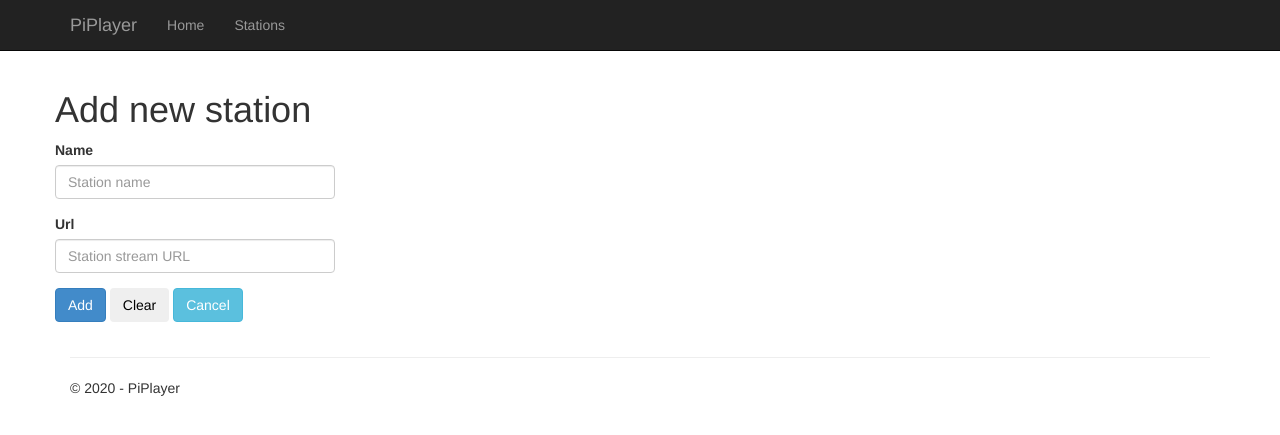
After one commit to KowalskiPiotr98/PiPlayer, a Flask app: page /newStation in a window 1280 px wide. The commit adds this page. Shown: the top 435 px of the page. Run offline with Flask 2, Linux system fonts and the light colour scheme; parts of the project's set-up code (start-up, migrations or seed data) failed here and were passed over; some libraries are stand-ins or nearby versions.

Commit message:
Add adding new stations

```diff
--- /dev/null
+++ b/PiPlayer/PiPlayer/templates/new_station.html
@@ -0,0 +1,27 @@
+{% extends "layout.html" %}
+
+{% block content %}
+
+<h1 class="row">
+    Add new station
+</h1>
+
+<div class="row">
+    <form action="/newStation" method="post">
+        <div class="form-group">
+            <label for="name">Name</label>
+            <input class="form-control" type="text" placeholder="Station name" name="name" id="name"/>
+        </div>
+        <div class="form-group">
+            <label for="url">Url</label>
+            <input class="form-control" type="url" placeholder="Station stream URL" name="url" id="url"/>
+        </div>
+        <div class="form-group">
+            <input type="submit" value="Add" class="btn btn-primary"/>
+            <input type="reset" value="Clear" class="btn btn-secondary"/>
+            <a href="/stations" class="btn btn-info">Cancel</a>
+        </div>
+    </form>
+</div>
+
+{% endblock %}
--- a/PiPlayer/PiPlayer/templates/stations.html
+++ b/PiPlayer/PiPlayer/templates/stations.html
@@ -11,7 +11,7 @@
 </style>
 
 <p>
-    <a class="btn btn-info">Add new</a>
+    <a class="btn btn-info" href="/newStation">Add new</a>
 </p>
 
 <table class="table">
--- a/PiPlayer/PiPlayer/views.py
+++ b/PiPlayer/PiPlayer/views.py
@@ -30,7 +30,7 @@ def stations():
     )
 
 @app.route('/radioUp', methods=['POST'])
-def radioUp():
+def radio_up():
     name = request.form.get('name')
     if name is None:
         return redirect('/stations')
@@ -44,7 +44,7 @@ def radioUp():
     return redirect('/stations')
 
 @app.route('/radioDown', methods=['POST'])
-def radioDown():
+def radio_down():
     name = request.form.get('name')
     if name is None:
         return redirect('/stations')
@@ -72,7 +72,7 @@ def edit(name):
     return redirect('/stations')
 
 @app.route('/edit/<name>', methods=['POST'])
-def editPost(name):
+def edit_post(name):
     if name is None:
         return redirect('/stations')
     for i in radios:
@@ -82,7 +82,7 @@ def editPost(name):
     return redirect('/stations')
 
 @app.route('/delete', methods=['POST'])
-def editDelete():
+def edit_delete():
     name = request.form.get('name')
     if name is None:
         return redirect('/stations')
@@ -91,3 +91,23 @@ def editDelete():
             radios.remove(i)
             break
     return redirect('/stations')
+
+@app.route('/newStation')
+def new_station():
+    return render_template(
+        'new_station.html',
+        title = 'New station',
+        year = datetime.now().year
+        )
+
+@app.route('/newStation', methods = ['POST'])
+def new_station_post():
+    name = request.form.get('name')
+    url = request.form.get('url')
+    if name is None or url is None or name == '' or url == '':
+        return redirect('/newStation')
+    for i in radios:
+        if i.name == name:
+            return redirect('/newStation')
+    radios.append(station(name, url))
+    return redirect('/stations')
```
Also changed, not shown: 1 other file.
